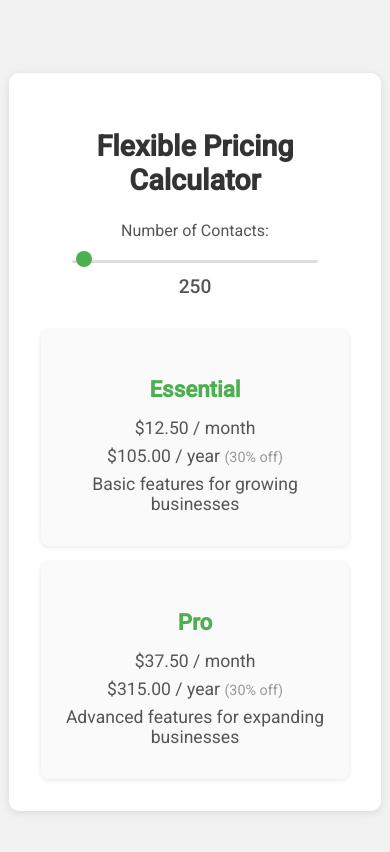
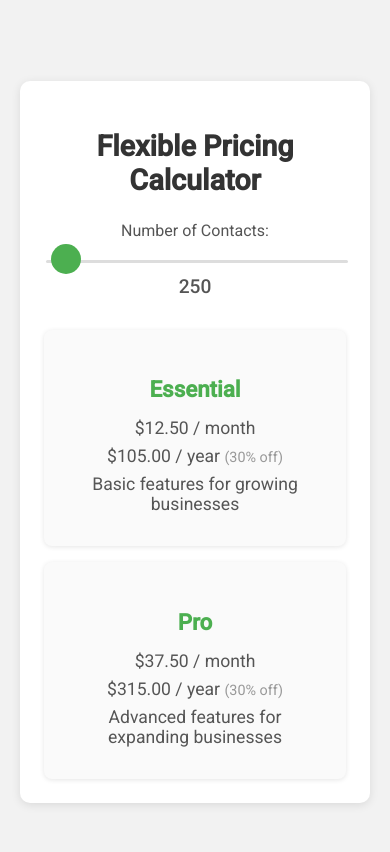
Before and after one commit to Jpaku93/David-Demo, a website: page src/index.html in a window 390 px wide. Drawn offline with Linux system fonts and the light colour scheme.

Commit message:
Added width dynamic pc and phone

```diff
--- a/src/index.html
+++ b/src/index.html
@@ -2,7 +2,9 @@
 <html lang="en">
 <head>
   <meta charset="UTF-8">
-  <title>Dynamic Pricing</title>
+  <!-- Responsive meta tag -->
+  <meta name="viewport" content="width=device-width, initial-scale=1.0">
+  <title>Dynamic Pricing - Responsive Layout</title>
   <link rel="preconnect" href="https://fonts.googleapis.com">
   <link href="https://fonts.googleapis.com/css2?family=Roboto:wght@400;500&display=swap" rel="stylesheet">
   <style>
@@ -23,8 +25,9 @@
       padding: 2rem;
       border-radius: 10px;
       box-shadow: 0 2px 10px rgba(0,0,0,0.1);
-      max-width: 600px;
+      max-width: 800px;
       width: 100%;
+      box-sizing: border-box;
     }
     .pricing-container h2 {
       text-align: center;
@@ -51,8 +54,8 @@
     }
     .slider-wrapper input[type="range"]::-webkit-slider-thumb {
       -webkit-appearance: none;
-      width: 16px;
-      height: 16px;
+      width: 30px;
+      height: 30px;
       border-radius: 50%;
       background: #4caf50;
       cursor: pointer;
@@ -76,9 +79,10 @@
       border: none;
       border-radius: 8px;
       padding: 1.5rem;
-      width: 260px;
       box-shadow: 0 1px 5px rgba(0,0,0,0.1);
       transition: transform 0.2s ease;
+      width: 260px;
+      box-sizing: border-box;
     }
     .card:hover {
       transform: translateY(-5px);
@@ -97,6 +101,22 @@
     .price-note {
       font-size: 0.9rem;
       color: #999;
+    }
+    /* Responsive adjustments for phones */
+    @media (max-width: 600px) {
+      .pricing-container {
+        padding: 1.5rem;
+      }
+      .slider-wrapper input[type="range"] {
+        width: 100%;
+      }
+      .pricing-cards {
+        flex-direction: column;
+        align-items: center;
+      }
+      .card {
+        width: 100%;
+      }
     }
   </style>
 </head>
@@ -130,12 +150,14 @@
       return (contacts * 0.05).toFixed(2);
     }
     function calculateEssentialAnnualPrice(contacts) {
+      // Annual price: monthly price * 12 with 30% discount
       return (contacts * 0.05 * 12 * 0.7).toFixed(2);
     }
     function calculateProMonthlyPrice(contacts) {
       return (contacts * 0.15).toFixed(2);
     }
     function calculateProAnnualPrice(contacts) {
+      // Annual price: monthly price * 12 with 30% discount
       return (contacts * 0.15 * 12 * 0.7).toFixed(2);
     }
 
```
